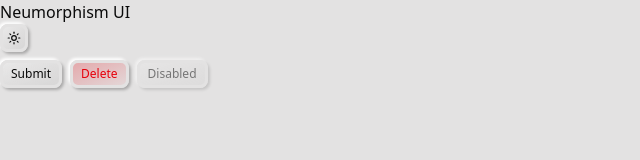
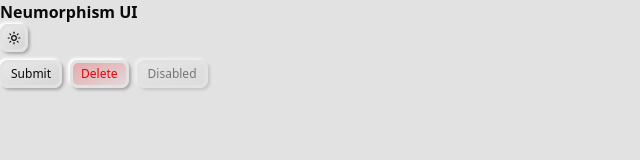
Before and after one commit to arrifat346afs/game-ui, a React (Vite) app: page / in a window 1280 px wide. Shown: the top 160 px of the page, without its empty margins (0-640 px from the left). Built offline with nearby package versions, Linux system fonts and the light colour scheme.

Commit message:
Updates: 2026-03-29T17:11:10.264Z

```diff
--- a/src/components/Nave.tsx
+++ b/src/components/Nave.tsx
@@ -4,7 +4,7 @@ import { Button } from "./ui/button"
 export default function Nave() {
   return (
     <nav>
-      <h1>Neumorphism UI</h1>
+      <h1 className="font-bold">Neumorphism UI</h1>
       <Button  size="icon">
         <Sun className="h-[1.2rem] w-[1.2rem] scale-100 rotate-0 transition-all dark:scale-0 dark:-rotate-90" />
         <Moon className="absolute h-[1.2rem] w-[1.2rem] scale-0 rotate-90 transition-all dark:scale-100 dark:rotate-0" />
```
